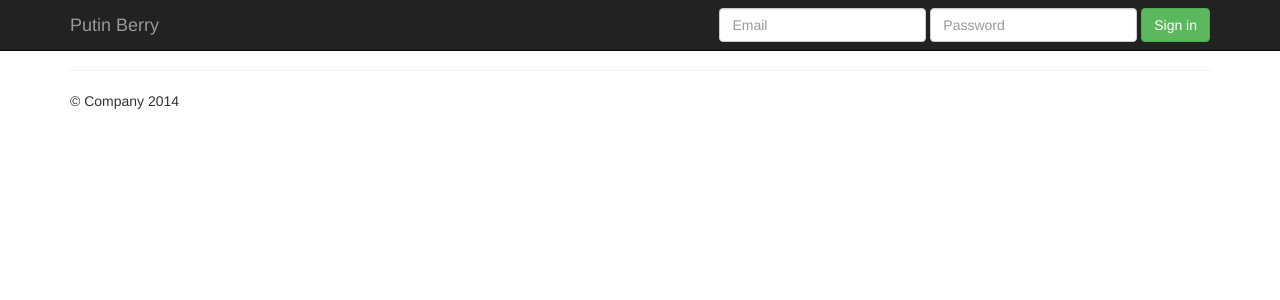
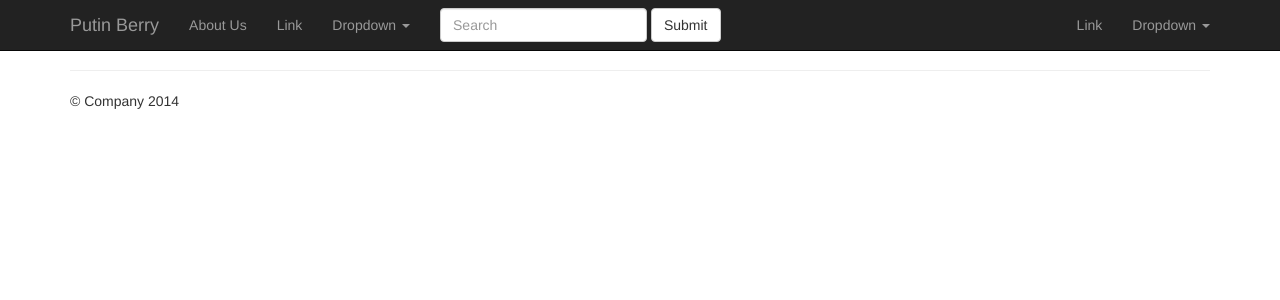
Before and after one commit to masterfung/mvp_landing-Django, a Django app: template pursuit/src/static/templates/base.html in a window 1280 px wide. Shown: the top 300 px of the page. Run offline with Django 3.2, Linux system fonts and the light colour scheme; the template is opened without the code that fills it, so the values that code supplies are empty; parts of the project's set-up code (start-up, migrations or seed data) failed here and were passed over; some libraries are stand-ins or nearby versions.

Commit message:
made cleaner code and added navbar

```diff
--- a/pursuit/src/static/templates/base.html
+++ b/pursuit/src/static/templates/base.html
@@ -31,31 +31,9 @@
   </head>
 
   <body>
+  {% include 'navbar.html' %}
 
-    <div class="navbar navbar-inverse navbar-fixed-top" role="navigation">
-      <div class="container">
-        <div class="navbar-header">
-          <button type="button" class="navbar-toggle" data-toggle="collapse" data-target=".navbar-collapse">
-            <span class="sr-only">Toggle navigation</span>
-            <span class="icon-bar"></span>
-            <span class="icon-bar"></span>
-            <span class="icon-bar"></span>
-          </button>
-          <a class="navbar-brand" href="#">Putin Berry</a>
-        </div>
-        <div class="navbar-collapse collapse">
-          <form class="navbar-form navbar-right" role="form">
-            <div class="form-group">
-              <input type="text" placeholder="Email" class="form-control">
-            </div>
-            <div class="form-group">
-              <input type="password" placeholder="Password" class="form-control">
-            </div>
-            <button type="submit" class="btn btn-success">Sign in</button>
-          </form>
-        </div><!--/.navbar-collapse -->
-      </div>
-    </div>
+
   {% block jumbotron %}
 
   {% endblock %}
--- /dev/null
+++ b/pursuit/src/static/templates/navbar.html
@@ -0,0 +1,52 @@
+    <div class="navbar navbar-inverse navbar-fixed-top" role="navigation">
+      <div class="container">
+        <div class="navbar-header">
+          <button type="button" class="navbar-toggle" data-toggle="collapse" data-target="#bs-example-navbar-collapse-1">
+        <span class="sr-only">Toggle navigation</span>
+        <span class="icon-bar"></span>
+        <span class="icon-bar"></span>
+        <span class="icon-bar"></span>
+      </button>
+      <a class="navbar-brand" href="{% url 'home' %}">Putin Berry</a>
+    </div>
+
+    <!-- Collect the nav links, forms, and other content for toggling -->
+    <div class="collapse navbar-collapse" id="bs-example-navbar-collapse-1">
+      <ul class="nav navbar-nav">
+        <li><a href="{% url 'aboutus' %}">About Us</a></li>
+        <li><a href="#">Link</a></li>
+        <li class="dropdown">
+          <a href="#" class="dropdown-toggle" data-toggle="dropdown">Dropdown <b class="caret"></b></a>
+          <ul class="dropdown-menu">
+            <li><a href="#">Action</a></li>
+            <li><a href="#">Another action</a></li>
+            <li><a href="#">Something else here</a></li>
+            <li class="divider"></li>
+            <li><a href="#">Separated link</a></li>
+            <li class="divider"></li>
+            <li><a href="#">One more separated link</a></li>
+          </ul>
+        </li>
+      </ul>
+      <form class="navbar-form navbar-left" role="search">
+        <div class="form-group">
+          <input type="text" class="form-control" placeholder="Search">
+        </div>
+        <button type="submit" class="btn btn-default">Submit</button>
+      </form>
+      <ul class="nav navbar-nav navbar-right">
+        <li><a href="#">Link</a></li>
+        <li class="dropdown">
+          <a href="#" class="dropdown-toggle" data-toggle="dropdown">Dropdown <b class="caret"></b></a>
+          <ul class="dropdown-menu">
+            <li><a href="#">About</a></li>
+            <li><a href="#">Another action</a></li>
+            <li><a href="#">Something else here</a></li>
+            <li class="divider"></li>
+            <li><a href="#">Separated link</a></li>
+          </ul>
+        </li>
+      </ul>
+      </div>
+    </div>
+    </div>
```
Lines whose indentation alone changed are shown as unchanged.
